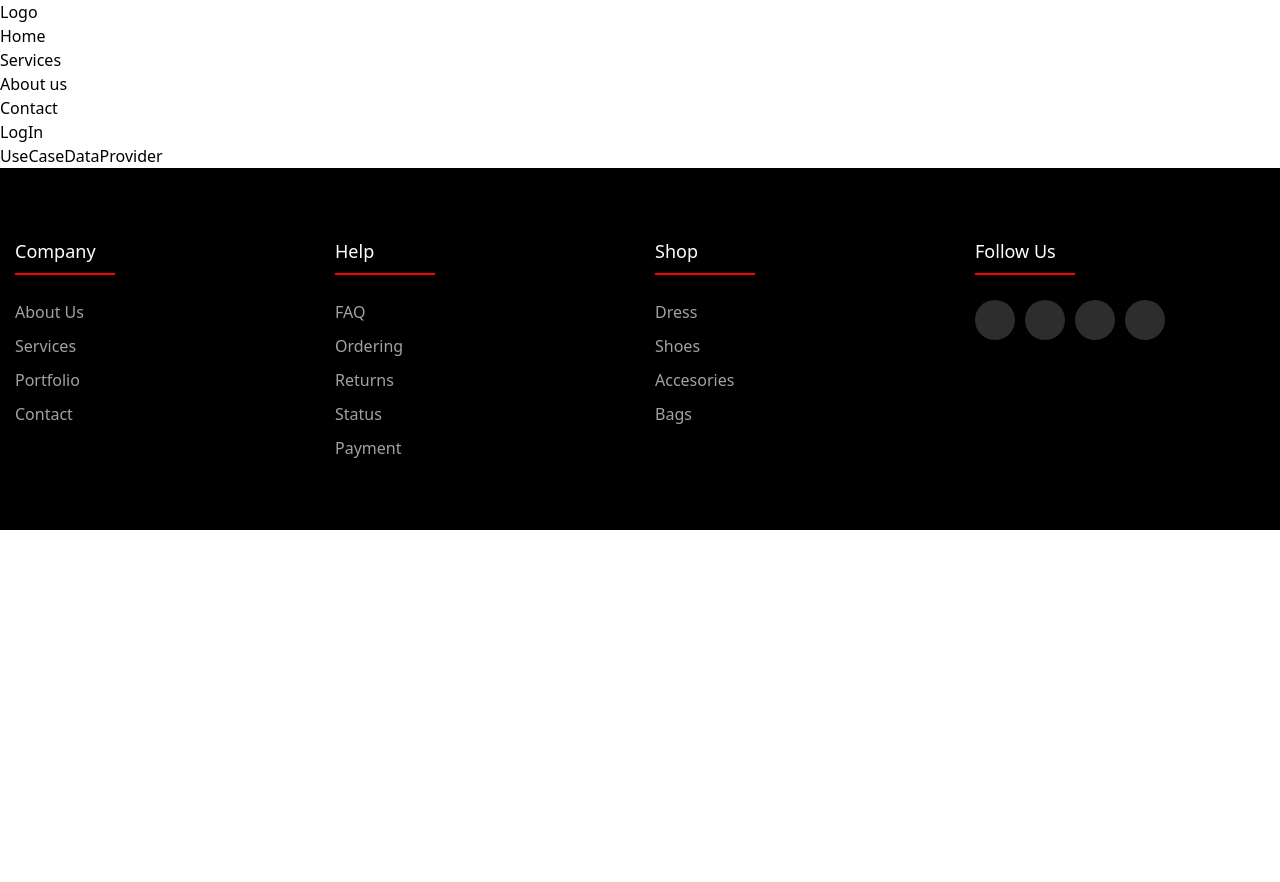
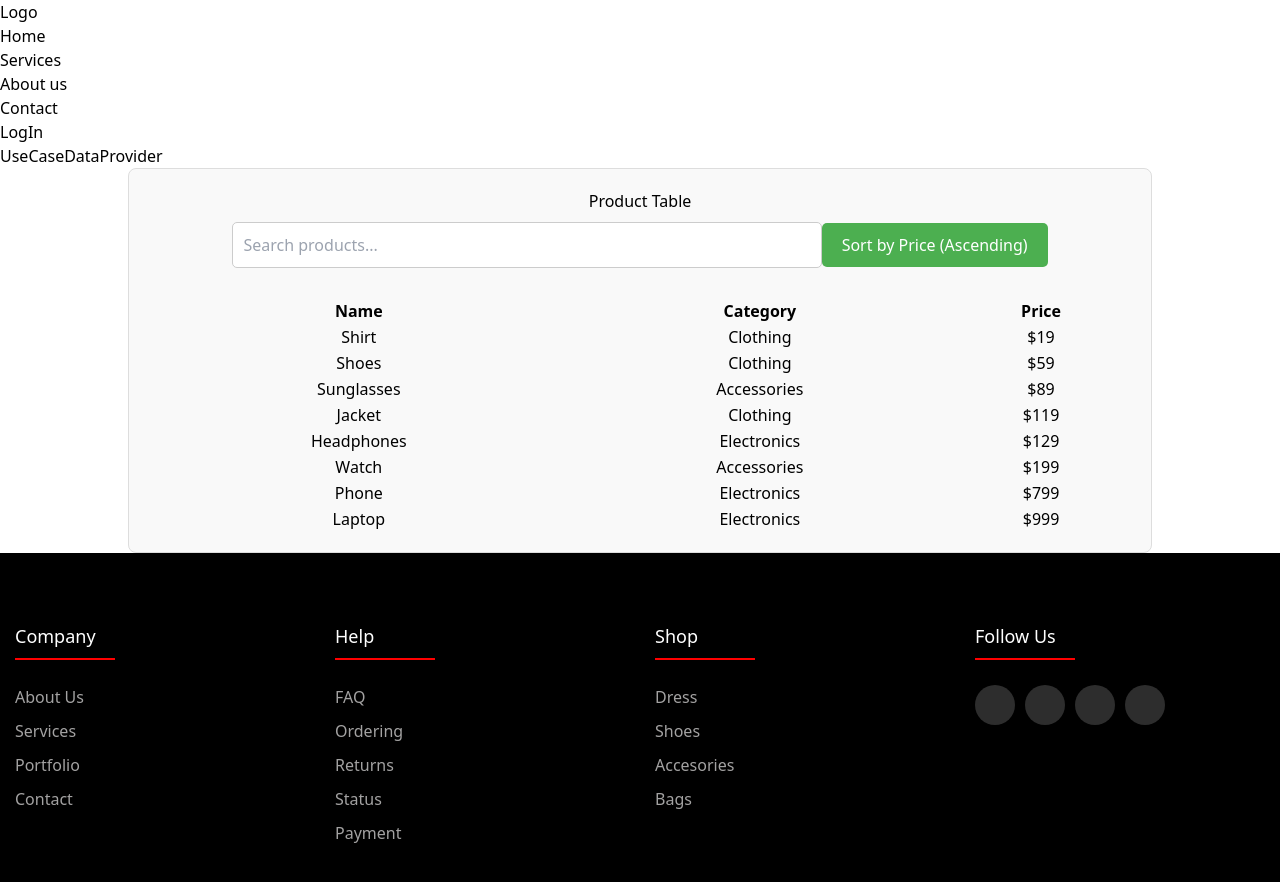
Before and after one commit to Codeer-man/web-dev, a React (Vite) app in the folder react/my-app/: page /Memo in a window 1280 px wide. Shown: the top 882 px of the page. Before the commit the page ends 800 px from the top, so only its background shows below. Built offline with nearby package versions, Linux system fonts and the light colour scheme.

Commit message:
lazy loading and useMemo detailed

```diff
--- a/react/my-app/package.json
+++ b/react/my-app/package.json
@@ -11,6 +11,7 @@
   },
   "dependencies": {
     "framer-motion": "^11.15.0",
+    "lodash": "^4.17.21",
     "lucide-react": "^0.471.0",
     "prop-types": "^15.8.1",
     "react": "^18.3.1",
--- a/react/my-app/src/App.jsx
+++ b/react/my-app/src/App.jsx
@@ -9,7 +9,8 @@ import Login from "./pages/Login";
 import Usecase from "./pages/Usecase";
 import Form from "./pages/useRef";
 import UseReduce from "./pages/useReduce";
-import Callback from "./pages/Callback";
+import Debounce from "./pages/Debounce";
+import Memo from "./pages/memo"
 function App() {
   return (
     <Router>
@@ -18,13 +19,13 @@ function App() {
         {/* Define routes */}
         <Route path="/" element={<Home />} />
         <Route path="/about" element={<AboutUs />} />
-        <Route path="/services" element={<Services />} />
+        <Route path="/service" element={<Services />} />
         <Route path="/contact" element={<Contact />} />
         <Route path="/login" element={<Login />} />
         <Route path="/usecase" element={<Usecase />} />
         <Route path="/useRef" element={<Form />} />
         <Route path="/useReducer" element={<UseReduce />} />
-        <Route path="/callback" element={<Callback />}></Route>
+        <Route path="/Memo" element={<Memo />}></Route>
       </Routes>
       <Footer />
     </Router>
--- /dev/null
+++ b/react/my-app/src/pages/Debounce.jsx
@@ -0,0 +1,36 @@
+import { useState } from 'react';
+import { debounce } from 'lodash';
+
+function DebouncedSearch() {
+  const [query, setQuery] = useState('');
+  const [debouncedQuery, setDebouncedQuery] = useState('');
+
+  const handleSearch = debounce((value) => {
+    setDebouncedQuery(value);
+    console.log("Searching for:", value);
+  }, 1000);
+
+  const handleChange = (event) => {
+    setQuery(event.target.value);
+    handleSearch(event.target.value);
+  };
+
+
+
+  return (
+    <div>
+      <input
+        type="text"
+        value={query}
+        onChange={handleChange}
+        placeholder="Search..."
+      />
+
+      <p><strong>Typed query:</strong> {query}</p>
+
+      <p><strong>Debounced query:</strong> {debouncedQuery}</p>
+    </div>
+  );
+}
+
+export default DebouncedSearch;
--- /dev/null
+++ b/react/my-app/src/pages/memo.jsx
@@ -0,0 +1,126 @@
+import { useState, useMemo } from "react";
+
+const products = [
+  { id: 1, name: "Laptop", category: "Electronics", price: 999 },
+  { id: 2, name: "Shoes", category: "Clothing", price: 59 },
+  { id: 3, name: "Phone", category: "Electronics", price: 799 },
+  { id: 4, name: "Shirt", category: "Clothing", price: 19 },
+  { id: 5, name: "Watch", category: "Accessories", price: 199 },
+  { id: 6, name: "Headphones", category: "Electronics", price: 129 },
+  { id: 7, name: "Sunglasses", category: "Accessories", price: 89 },
+  { id: 8, name: "Jacket", category: "Clothing", price: 119 },
+];
+
+function ProductTable() {
+  //state
+  const [searchTerm, setSearchTerm] = useState("");
+  const [sortOrder, setSortOrder] = useState("asc");
+
+  const filteredAndSortedProducts = useMemo(() => {
+    const filtered = products.filter((product) =>
+      product.name.toLowerCase().includes(searchTerm.toLowerCase())
+    );
+
+    const sorted = [...filtered].sort((a, b) => {
+      if (sortOrder === "asc") {
+        return a.price - b.price;
+      } else {
+        return b.price - a.price;
+      }
+    });
+
+    return sorted;
+  }, [searchTerm, sortOrder]);
+
+  //handle search
+  const handleSearchChange = (e) => {
+    setSearchTerm(e.target.value);
+  };
+
+  //handle sort
+  const handleSortChange = () => {
+    setSortOrder((prevOrder) => (prevOrder === "asc" ? "desc" : "asc"));
+  };
+
+  return (
+    <div style={styles.container}>
+      <h1>Product Table</h1>
+
+      <input
+        type="text"
+        value={searchTerm}
+        onChange={handleSearchChange}
+        placeholder="Search products..."
+        style={styles.input}
+      />
+
+      <button onClick={handleSortChange} style={styles.button}>
+        Sort by Price ({sortOrder === "asc" ? "Ascending" : "Descending"})
+      </button>
+
+      <table style={styles.table}>
+        <thead>
+          <tr>
+            <th>Name</th>
+            <th>Category</th>
+            <th>Price</th>
+          </tr>
+        </thead>
+        <tbody>
+          {filteredAndSortedProducts.map((product) => (
+            <tr key={product.id}>
+              <td>{product.name}</td>
+              <td>{product.category}</td>
+              <td>${product.price}</td>
+            </tr>
+          ))}
+        </tbody>
+      </table>
+    </div>
+  );
+}
+
+// Styles for the component
+const styles = {
+  container: {
+    width: "80%",
+    margin: "0 auto",
+    padding: "20px",
+    border: "1px solid #ddd",
+    borderRadius: "8px",
+    backgroundColor: "#f9f9f9",
+    textAlign: "center",
+  },
+  input: {
+    padding: "10px",
+    width: "60%",
+    marginBottom: "10px",
+    borderRadius: "5px",
+    border: "1px solid #ccc",
+  },
+  button: {
+    padding: "10px 20px",
+    backgroundColor: "#4CAF50",
+    color: "white",
+    border: "none",
+    borderRadius: "5px",
+    cursor: "pointer",
+    margin: "10px 0",
+  },
+  table: {
+    width: "100%",
+    marginTop: "20px",
+    borderCollapse: "collapse",
+  },
+  th: {
+    backgroundColor: "#f2f2f2",
+    padding: "10px",
+    border: "1px solid #ddd",
+  },
+  td: {
+    padding: "10px",
+    border: "1px solid #ddd",
+  },
+};
+
+export default ProductTable;
```
Also changed, not shown: 1 other file (tests, documents, lock files or other folders).
